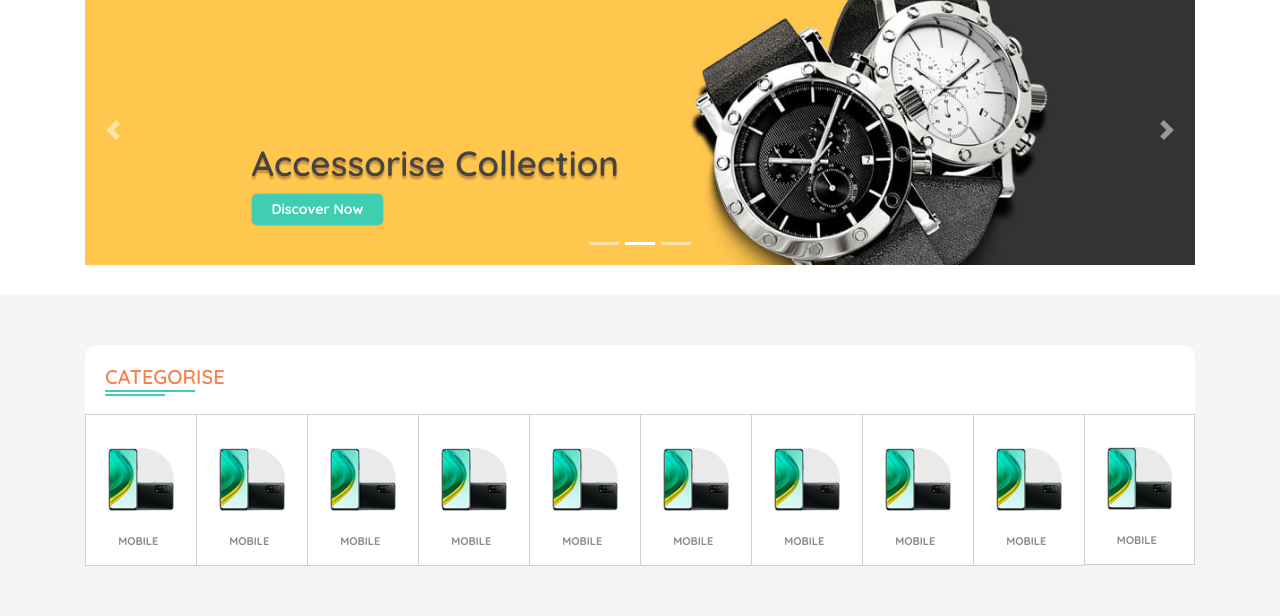
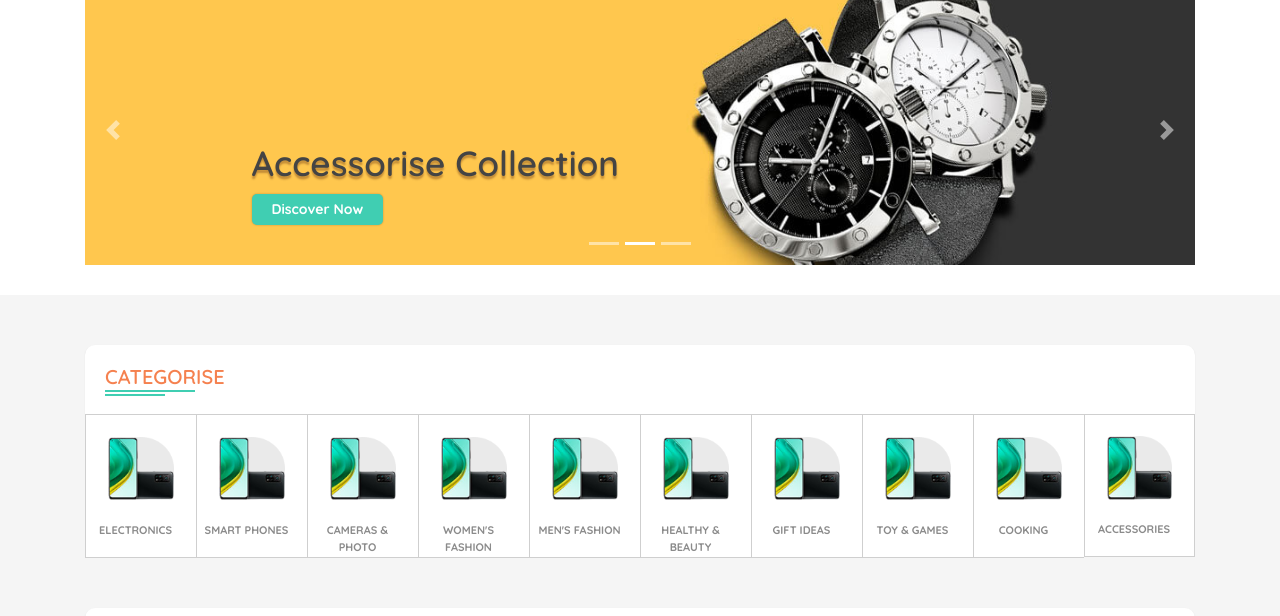
Before and after one commit to Codenax/jb-ecommerce-web-application, a website: page index.html in a window 1280 px wide. Shown: the part 124-740 px from the top of the page. Drawn offline with nearby package versions, Linux system fonts and the light colour scheme; files that its build step writes are made by us from their sources; files whose address does not match are found by name.

Commit message:
home page all done

```diff
--- a/index.html
+++ b/index.html
@@ -200,24 +200,22 @@
 
               <div class="mega-menu-area">
                 <div class="category-col">
-                  <a href="#">category 1</a>
-                  <a href="#">category-2</a>
-                  <a href="#">category-3</a>
-                  <a href="#">category-4</a>
-                  <a href="#">category-5</a>
-                  <a href="#">category-6</a>
-                  <a href="#">category-7</a>
-                  <a href="#">category-8</a>
-                  <a href="#">category-9</a>
-                  <a href="#">category-10</a>
-                  <a href="#">category-11</a>
-                  <a href="#">category-12</a>
+                  <a href="#"><i class="fas fa-laptop-medical"></i>Electronics</a>
+                  <a href="#"><i class="fas fa-mobile-alt"></i>Smart Phones</a>
+                  <a href="#"><i class="fas fa-camera-retro"></i>Cameras & Photo</a>
+                  <a href="#"><i class="fas fa-female"></i>Women's Fashion</a>
+                  <a href="#"><i class="fas fa-male"></i>Men's Fashion</a>
+                  <a href="#"><i class="fas fa-heartbeat"></i>Healthy & Beauty</a>
+                  <a href="#"><i class="fas fa-gift"></i>Gift Ideas</a>
+                  <a href="#"><i class="fas fa-gamepad"></i>Toy & Games</a>
+                  <a href="#"><i class="fas fa-blender"></i>Cooking</a>
+                  <a href="#"><i class="fas fa-laptop-house"></i>Home & Garden</a>
+                  <a href="#"><i class="fas fa-house-user"></i>Home Appliance</a>
+                  <a href="#"><i class="fas fa-swatchbook"></i>Accessories</a>
                 </div>
               </div>
             </div>
             <a href="#">Home</a>
-
-
             <a href="#">Special Offer</a>
             <a href="#">About Us</a>
           </div>
@@ -293,63 +291,63 @@
         <div class="row margin-none">
           <a href="#" class="item-box d-flex">
             <div class="img-area">
-              <img src="assets/images/categories//mobile.png" alt="">
+              <img src="assets/images/categories/mobile.png" alt="">
             </div>
-            <span>Mobile</span>
+            <span>Electronics</span>
           </a>
           <a href="#" class="item-box d-flex">
             <div class="img-area">
               <img src="assets/images/categories/mobile.png" alt="">
             </div>
-            <span>Mobile</span>
-          </a>
-          <a href="#" class="item-box d-flex">
-            <div class="img-area">
-              <img src="assets/images/categories//mobile.png" alt="">
-            </div>
-            <span>Mobile</span>
+            <span>Smart Phones</span>
           </a>
           <a href="#" class="item-box d-flex">
             <div class="img-area">
               <img src="assets/images/categories/mobile.png" alt="">
             </div>
-            <span>Mobile</span>
-          </a>
-          <a href="#" class="item-box d-flex">
-            <div class="img-area">
-              <img src="assets/images/categories//mobile.png" alt="">
-            </div>
-            <span>Mobile</span>
+            <span>Cameras & Photo</span>
           </a>
           <a href="#" class="item-box d-flex">
             <div class="img-area">
               <img src="assets/images/categories/mobile.png" alt="">
             </div>
-            <span>Mobile</span>
-          </a>
-          <a href="#" class="item-box d-flex">
-            <div class="img-area">
-              <img src="assets/images/categories//mobile.png" alt="">
-            </div>
-            <span>Mobile</span>
+            <span>Women's Fashion</span>
           </a>
           <a href="#" class="item-box d-flex">
             <div class="img-area">
               <img src="assets/images/categories/mobile.png" alt="">
             </div>
-            <span>Mobile</span>
-          </a>
-          <a href="#" class="item-box d-flex">
-            <div class="img-area">
-              <img src="assets/images/categories//mobile.png" alt="">
-            </div>
-            <span>Mobile</span>
+            <span>Men's Fashion</span>
           </a>
           <a href="#" class="item-box d-flex">
             <div class="img-area">
               <img src="assets/images/categories/mobile.png" alt="">
             </div>
-            <span>Mobile</span>
+            <span>Healthy & Beauty</span>
+          </a>
+          <a href="#" class="item-box d-flex">
+            <div class="img-area">
+              <img src="assets/images/categories/mobile.png" alt="">
+            </div>
+            <span>Gift Ideas</span>
+          </a>
+          <a href="#" class="item-box d-flex">
+            <div class="img-area">
+              <img src="assets/images/categories/mobile.png" alt="">
+            </div>
+            <span>Toy & Games</span>
+          </a>
+          <a href="#" class="item-box d-flex">
+            <div class="img-area">
+              <img src="assets/images/categories/mobile.png" alt="">
+            </div>
+            <span>Cooking</span>
+          </a>
+          <a href="#" class="item-box d-flex">
+            <div class="img-area">
+              <img src="assets/images/categories/mobile.png" alt="">
+            </div>
+            <span>Accessories</span>
           </a>
 
         </div>
--- a/src/sass/_heading.scss
+++ b/src/sass/_heading.scss
@@ -436,7 +436,10 @@
                         text-transform: uppercase;
                         color: $text-color-2;
                         border-top: solid .1rem $border-color;
-
+                        i{
+                        font-size: 1.3rem;
+                          width: 2rem;
+                        }
                         transition: all .2s;
 
 
--- a/src/sass/_index.scss
+++ b/src/sass/_index.scss
@@ -36,7 +36,7 @@
       .img-area {
         flex-shrink: 1;
         padding: 20%;
-        padding-top: 30%;
+       // padding-top: 30%;
         height: auto;
         img {
           width: 100%;
@@ -44,13 +44,13 @@
         }
       }
       span {
-        width: 95%;
+        width: 90%;
         text-align: center;
         color: $text-color-3;
         font-size: 1.1rem;
         text-transform: uppercase;
         font-weight: 700;
-        height: 3.125rem;
+        height: 3.5rem;
         transition: all 0.3s;
       }
     }
```
Also changed, not shown: search-result.html (+2 -2 lines).
